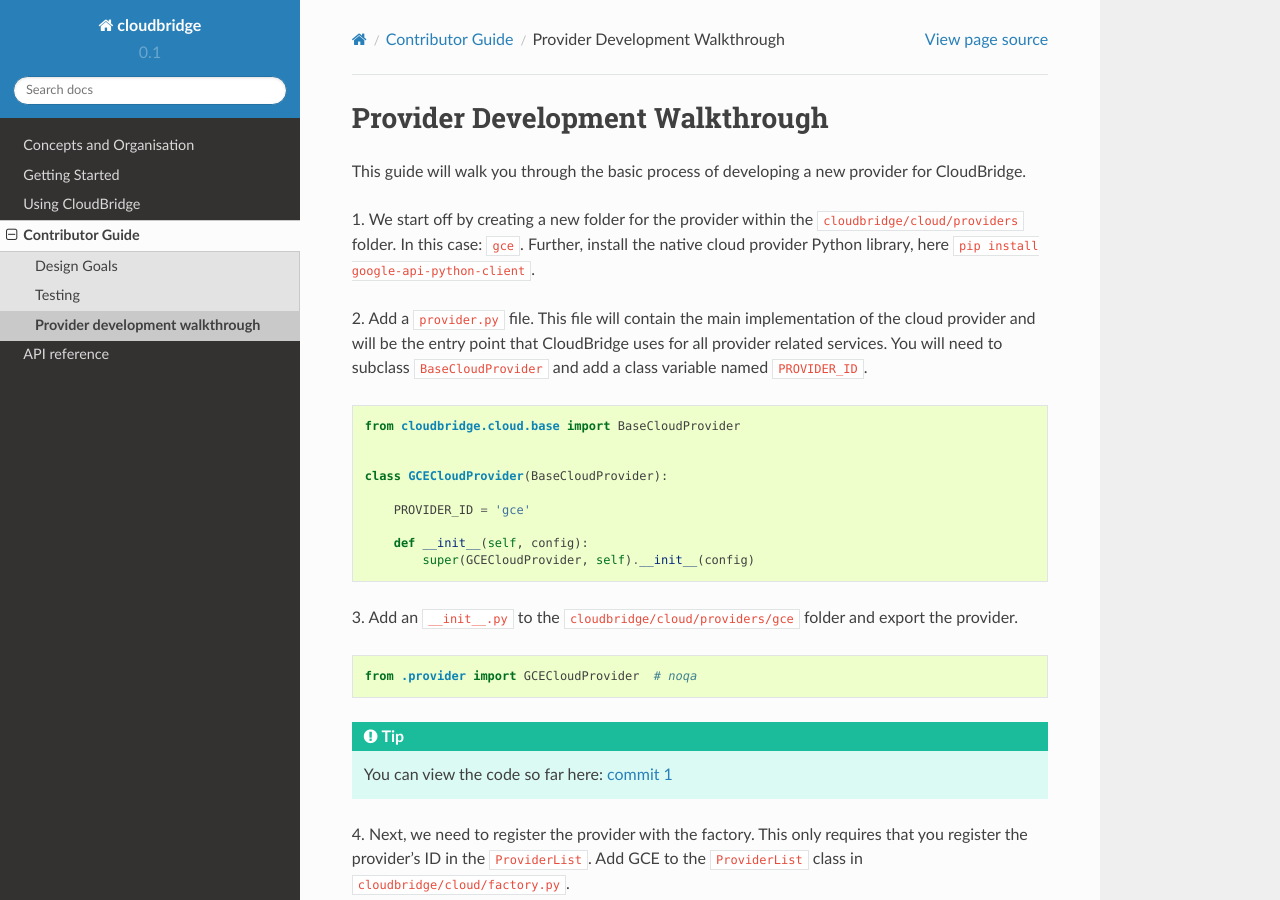
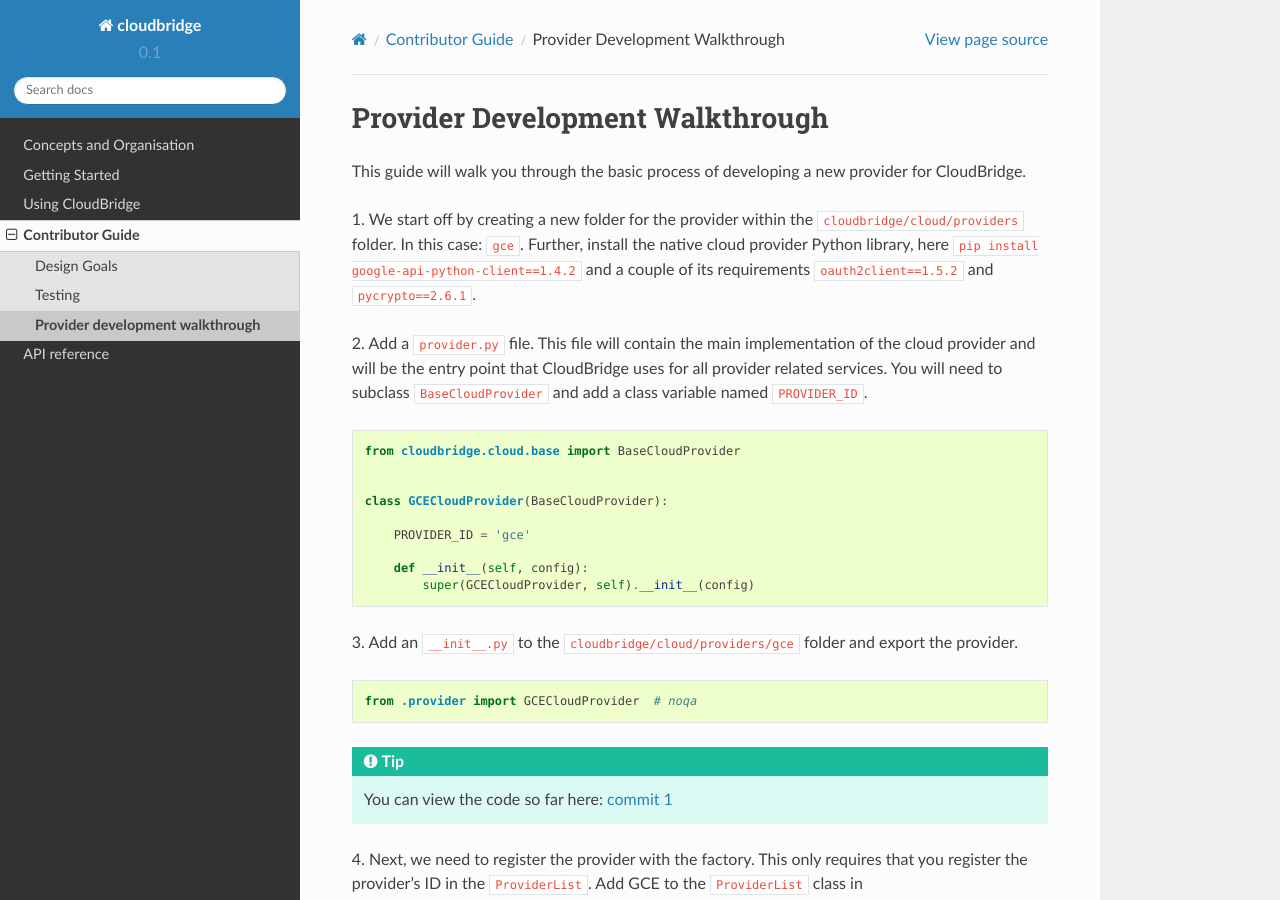
Before and after one commit to CloudVE/cloudbridge, a Sphinx documentation site: the page built from docs/topics/provider_development.rst, in a window 1280 px wide and 900 px high. Built offline with Sphinx 7.4.7 and the Read the Docs theme 2.0.0, drawn with Linux system fonts in a browser that asks for light colours.

Commit message:
Update provider developer doc with required libraries and versions

```diff
--- a/docs/topics/provider_development.rst
+++ b/docs/topics/provider_development.rst
@@ -7,7 +7,8 @@
 1. We start off by creating a new folder for the provider within the
 ``cloudbridge/cloud/providers`` folder. In this case: ``gce``. Further, install
 the native cloud provider Python library, here
-``pip install google-api-python-client``.
+``pip install google-api-python-client==1.4.2`` and a couple of its requirements
+``oauth2client==1.5.2`` and ``pycrypto==2.6.1``.
 
 2. Add a ``provider.py`` file. This file will contain the main implementation
 of the cloud provider and will be the entry point that CloudBridge uses for all
```
